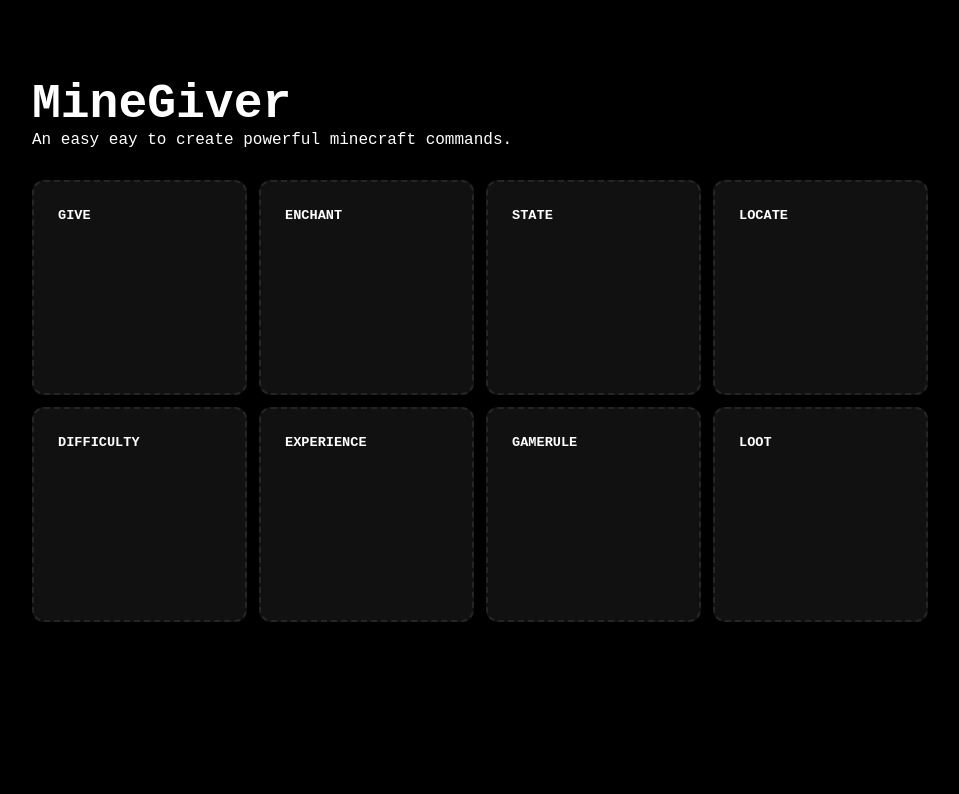
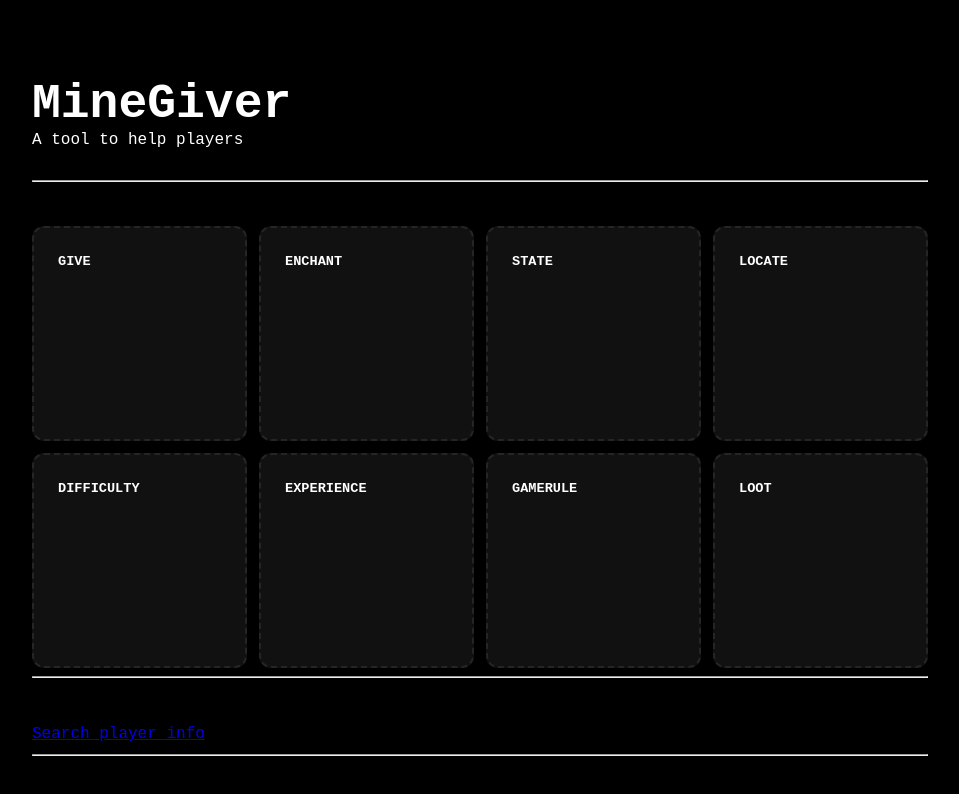
Before and after one commit to GuillermoUrielCruzFuente/mine-giver, a Next.js app: page / in a window 1280 px wide. Shown: the top 794 px of the page, without its empty margins (160-1119 px from the left). Built offline with nearby package versions, Linux system fonts and the light colour scheme; a web font is replaced by a local one.

Commit message:
update features

```diff
--- a/pages/index.tsx
+++ b/pages/index.tsx
@@ -1,6 +1,11 @@
+//next imports
 import Head from "next/head";
+import Link from "next/link";
+
+//styles
 import styles from "../src/styles/pages/Home.module.scss";
 
+//custom components
 import Feature, { FeatureType } from "../src/components/Feature";
 
 const features: Array<FeatureType> = [
@@ -34,25 +39,33 @@
 	return (
 		<div>
 			<Head>
-				<title>MineGiver | Minecraft Command Generator</title>
+				<title>MineGiver | Minecraft Utils</title>
 				<meta
 					name="description"
-					content="minecraft command generator"
+					content="MineGiver is a webapp that helps players to create and search some related things about the game them love"
 				/>
 				<link rel="icon" href="/favicon.ico" />
 			</Head>
 
 			<main className={styles.mainContainer}>
 				<h1 className={styles.title}>MineGiver</h1>
-				<p className={styles.text}>
-					An easy eay to create powerful minecraft commands.
-				</p>
+				<p className={styles.text}>A tool to help players</p>
 
+				<hr />
+
+				<h2>Command generator</h2>
 				<div className={styles.featuresContainer}>
 					{features.map((feat: FeatureType) => {
 						return <Feature key={feat.name} name={feat.name} />;
 					})}
 				</div>
+
+				<hr />
+
+				<h2>Player related stuff</h2>
+				<Link href="/players">Search player info</Link>
+
+				<hr />
 			</main>
 		</div>
 	);
```
